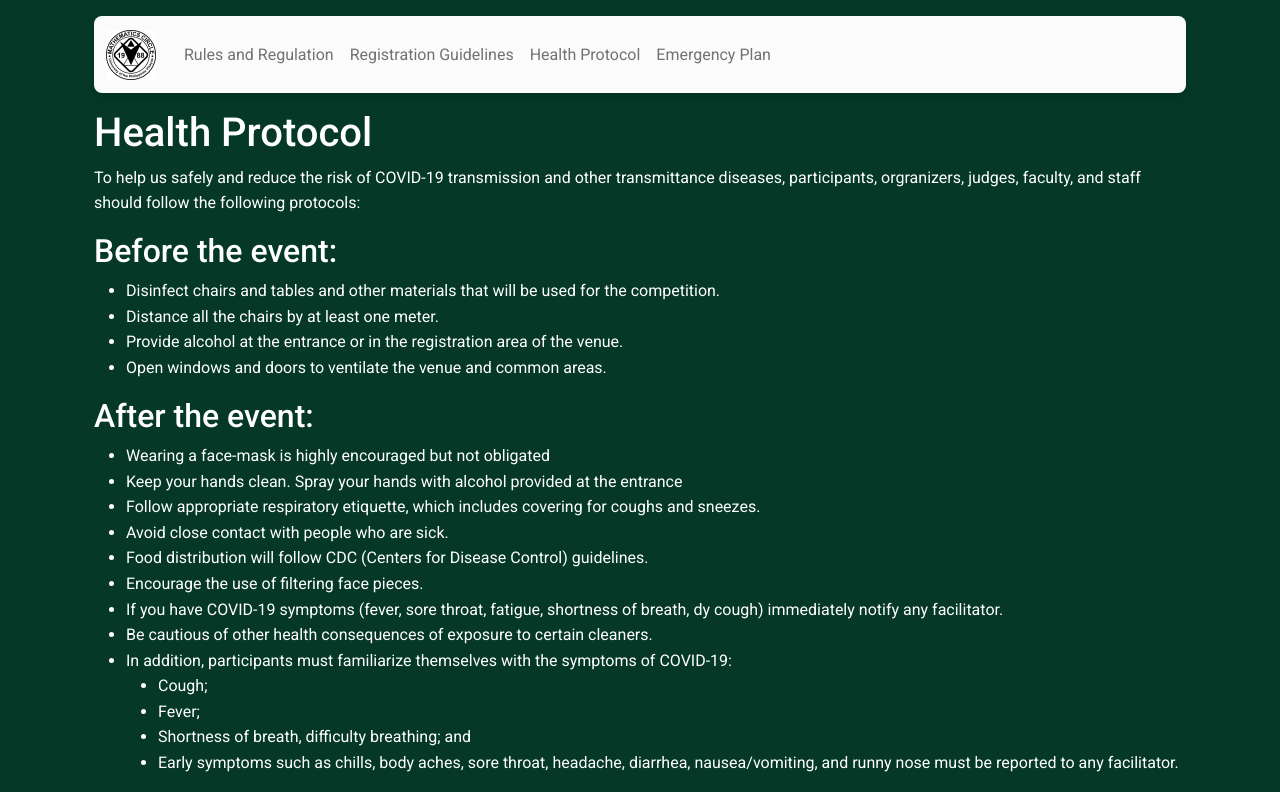
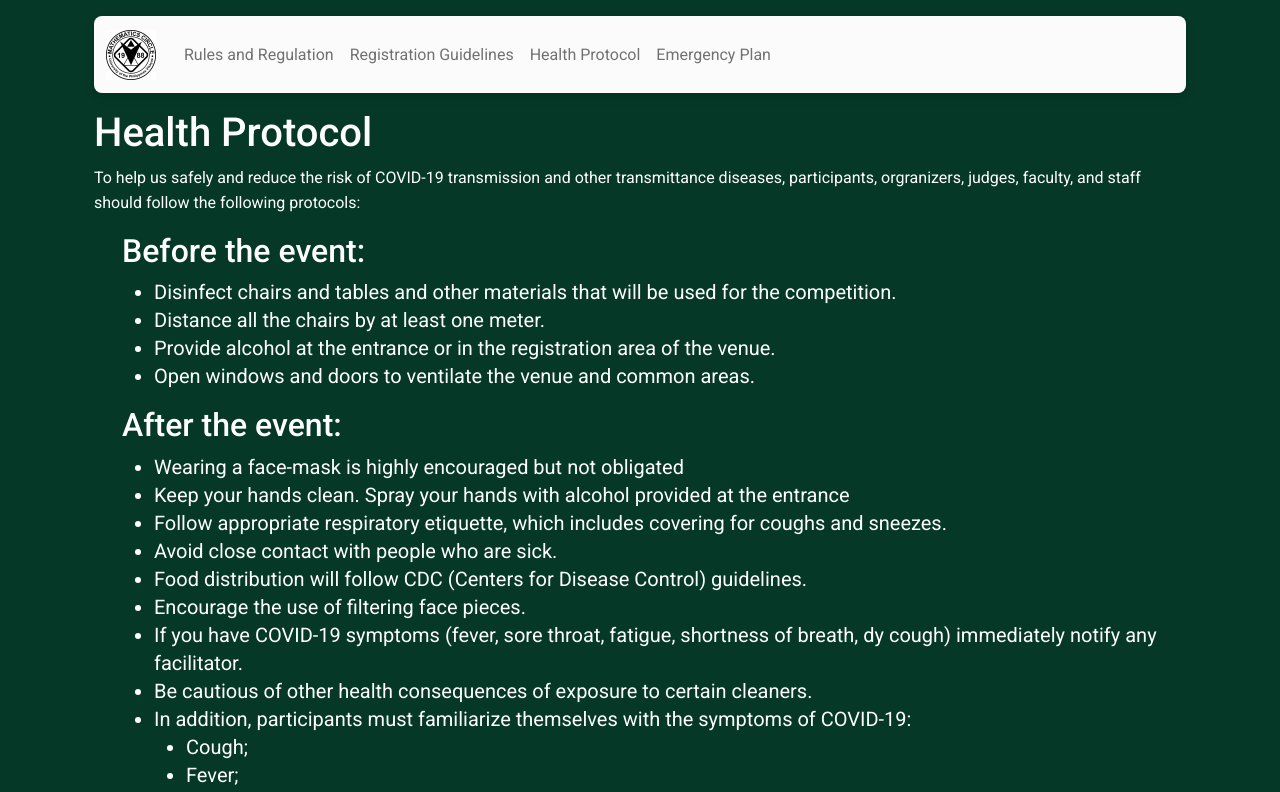
Before and after one commit to miniloda/MathO-QuizBee, a React (Create React App) app: page /MathO-QuizBee/health-protocol in a window 1280 px wide. Shown: the top 792 px of the page. Built offline with nearby package versions, Linux system fonts and the light colour scheme.

Commit message:
fix routing

```diff
--- a/package.json
+++ b/package.json
@@ -4,6 +4,7 @@
   "homepage": "https://miniloda.github.io/MathO-QuizBee/",
   "private": true,
   "dependencies": {
+    "@fontsource/inter": "^4.5.15",
     "@fortawesome/fontawesome-free": "^6.3.0",
     "@testing-library/jest-dom": "^5.16.5",
     "@testing-library/react": "^13.4.0",
--- a/src/App.js
+++ b/src/App.js
@@ -11,8 +11,8 @@ export default function App() {
       <div className = "container w-full">
         <Routes>
           <Route path = "/MathO-QuizBee/" element = {<Main />} />
-          <Route path = "/MathO-QuizBee/health-protocol" element = {<HealthProtocol />} />
-          <Route path = "/MathO-QuizBee/reg-guide" element = {<RegGuide />} />
+          <Route path = "/MathO-QuizBee/health-protocol/" element = {<HealthProtocol />} />
+          <Route path = "/MathO-QuizBee/reg-guide/" element = {<RegGuide />} />
         </Routes>
       </div>
     </div>
--- a/src/Components/MainComponents/HealthProtocol.jsx
+++ b/src/Components/MainComponents/HealthProtocol.jsx
@@ -7,7 +7,8 @@ export default function HealthProtocol (){
                 <h1 className="text-white">Health Protocol</h1>
                 <p className="text-white">To help us safely and reduce the risk of COVID-19 transmission and other transmittance diseases, participants, orgranizers, judges, faculty, and staff should follow the following protocols:</p>
                 <div>
-                    <div>
+                    <div className = "container mx-3 text-xl">
+                        <div>
                         <h2 className="text-white">Before the event:</h2>
                         <ul>
                             <li className="text-white list-disc">Disinfect chairs and tables and other materials that will be used for the competition.</li>
@@ -39,6 +40,7 @@ export default function HealthProtocol (){
 
                         </ul>
                     </div>
+                </div>
                 </div>
             </div>
             {/* Emergency Plan */}
--- a/src/index.js
+++ b/src/index.js
@@ -6,7 +6,7 @@ import 'mdb-react-ui-kit/dist/css/mdb.min.css';
 import "@fortawesome/fontawesome-free/css/all.min.css";
 import reportWebVitals from './reportWebVitals';
 import { BrowserRouter } from 'react-router-dom';
-
+import "@fontsource/inter";
 const root = ReactDOM.createRoot(document.getElementById('root'));
 root.render(
   <BrowserRouter>
```
Also changed, not shown: 1 other file (tests, documents, lock files or other folders).
